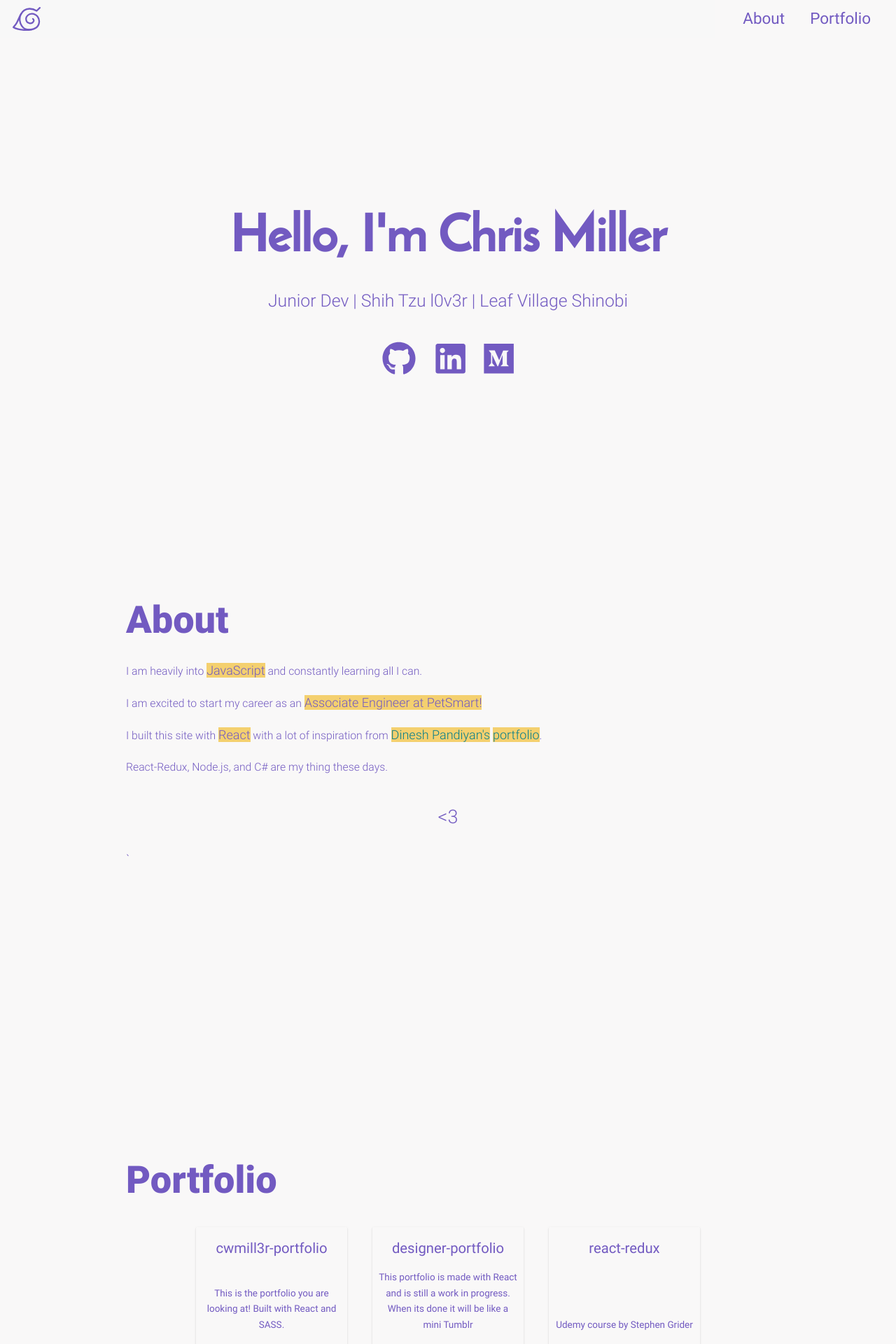
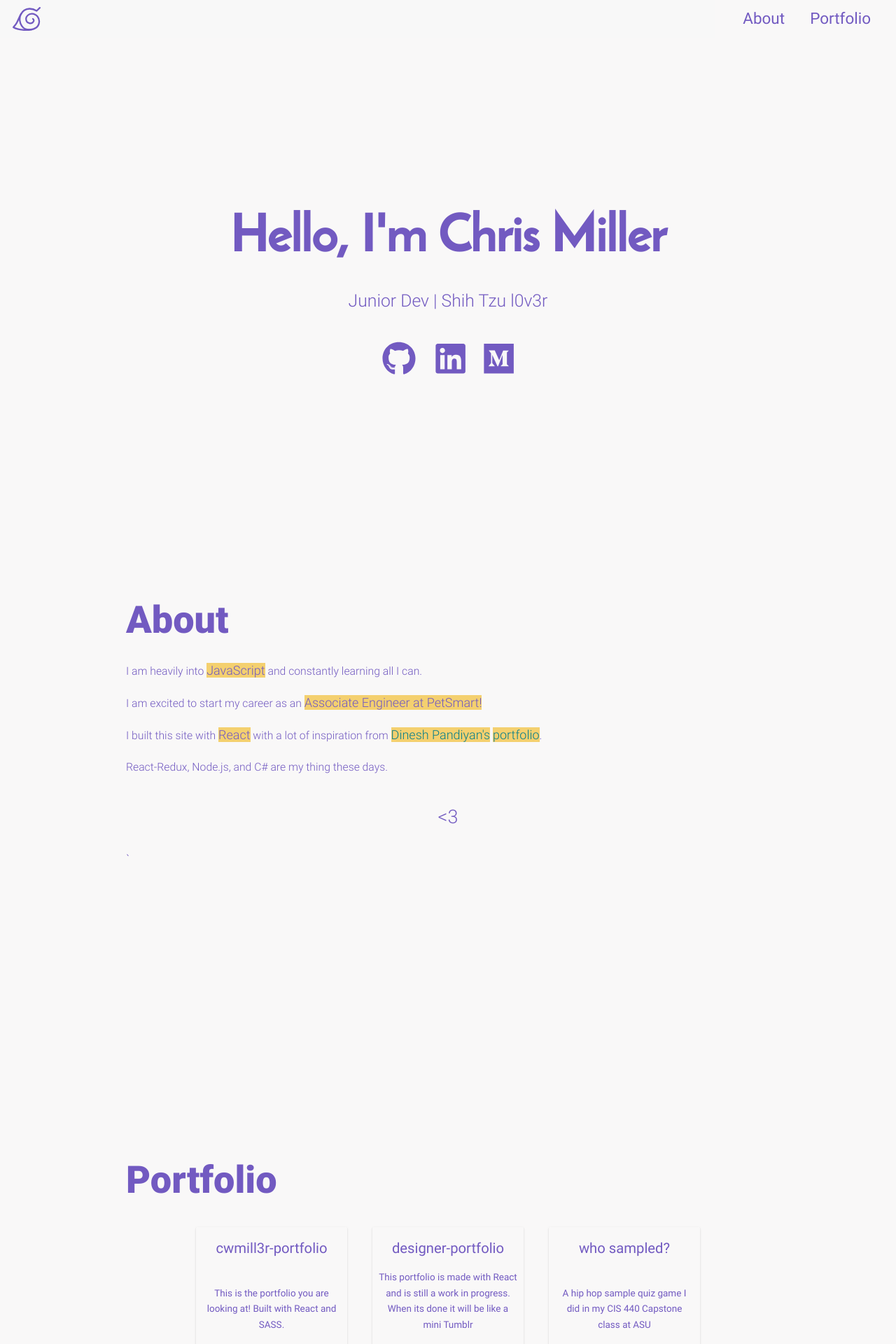
Before and after one commit to cwmill3r/cwmill3r-portfolio, a React (Create React App) app: page / in a window 1280 px wide. Shown: the top 1920 px of the page at 70% size. Built offline with nearby package versions, Linux system fonts and the light colour scheme.

Commit message:
added new portfolio item

```diff
--- a/src/pages/LandingPage/LandingPage.js
+++ b/src/pages/LandingPage/LandingPage.js
@@ -10,9 +10,7 @@ const LandingPage = () => {
       <main>
         <div className="intro-wrapper">
           <div className="intro-name">Hello, I'm Chris Miller</div>
-          <div className="tagline">
-            Junior Dev | Shih Tzu l0v3r | Leaf Village Shinobi
-          </div>
+          <div className="tagline">Junior Dev | Shih Tzu l0v3r</div>
           <SocialIcons />
         </div>
       </main>
--- a/src/pages/PortfolioPage/portfolio-items.js
+++ b/src/pages/PortfolioPage/portfolio-items.js
@@ -16,6 +16,14 @@ export default [
     link: 'https://github.com/cwmill3r/paigebachman'
   },
   {
+    title: 'who sampled?',
+    description:
+      'A hip hop sample quiz game I did in my CIS 440 Capstone class at ASU',
+    icon: ['fab', 'js'],
+    linkTitle: 'Github',
+    link: 'https://github.com/cwmill3r/who-sampled'
+  },
+  {
     title: 'react-redux',
     description: 'Udemy course by Stephen Grider',
     icon: ['fab', 'react'],
```
